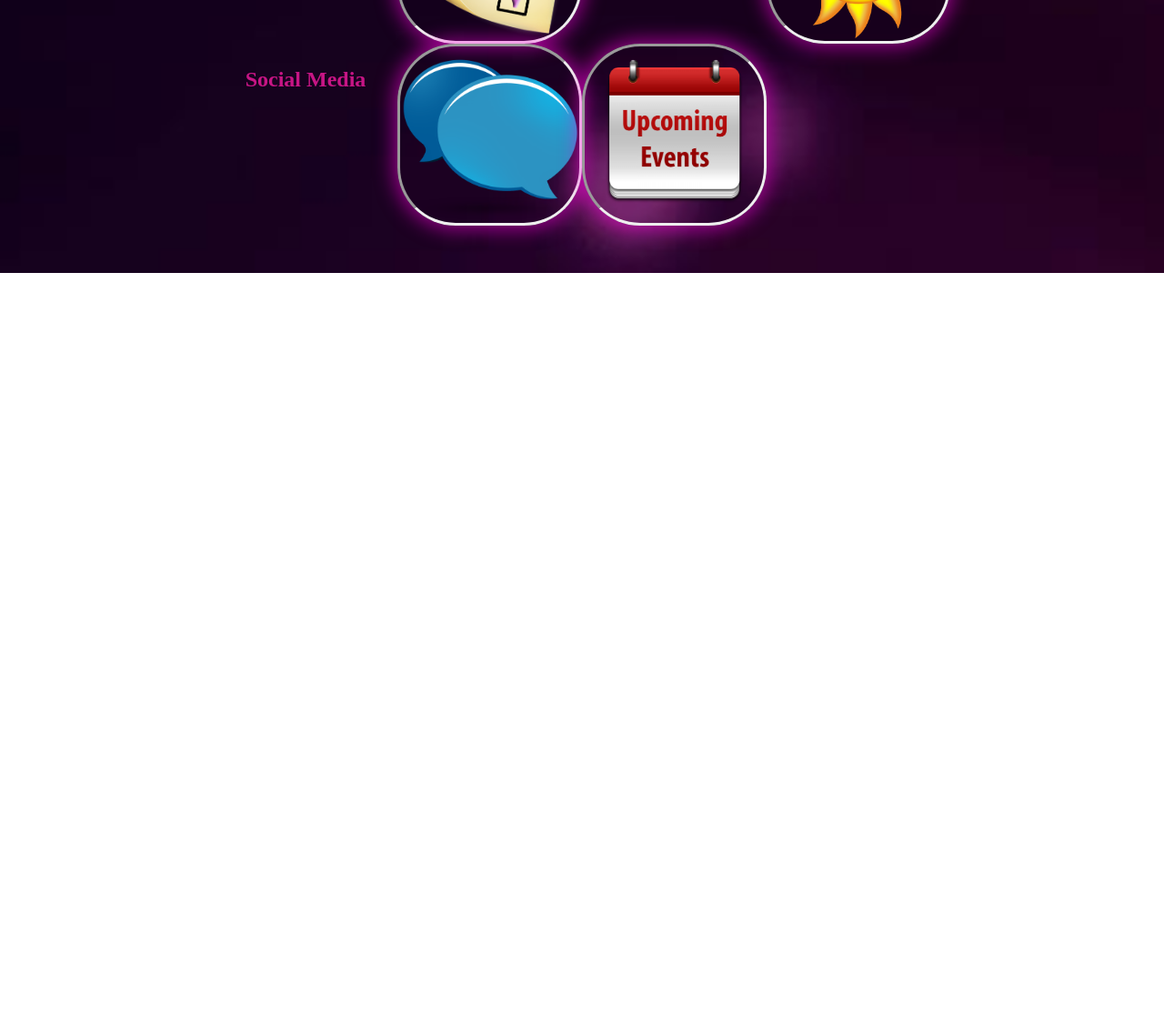
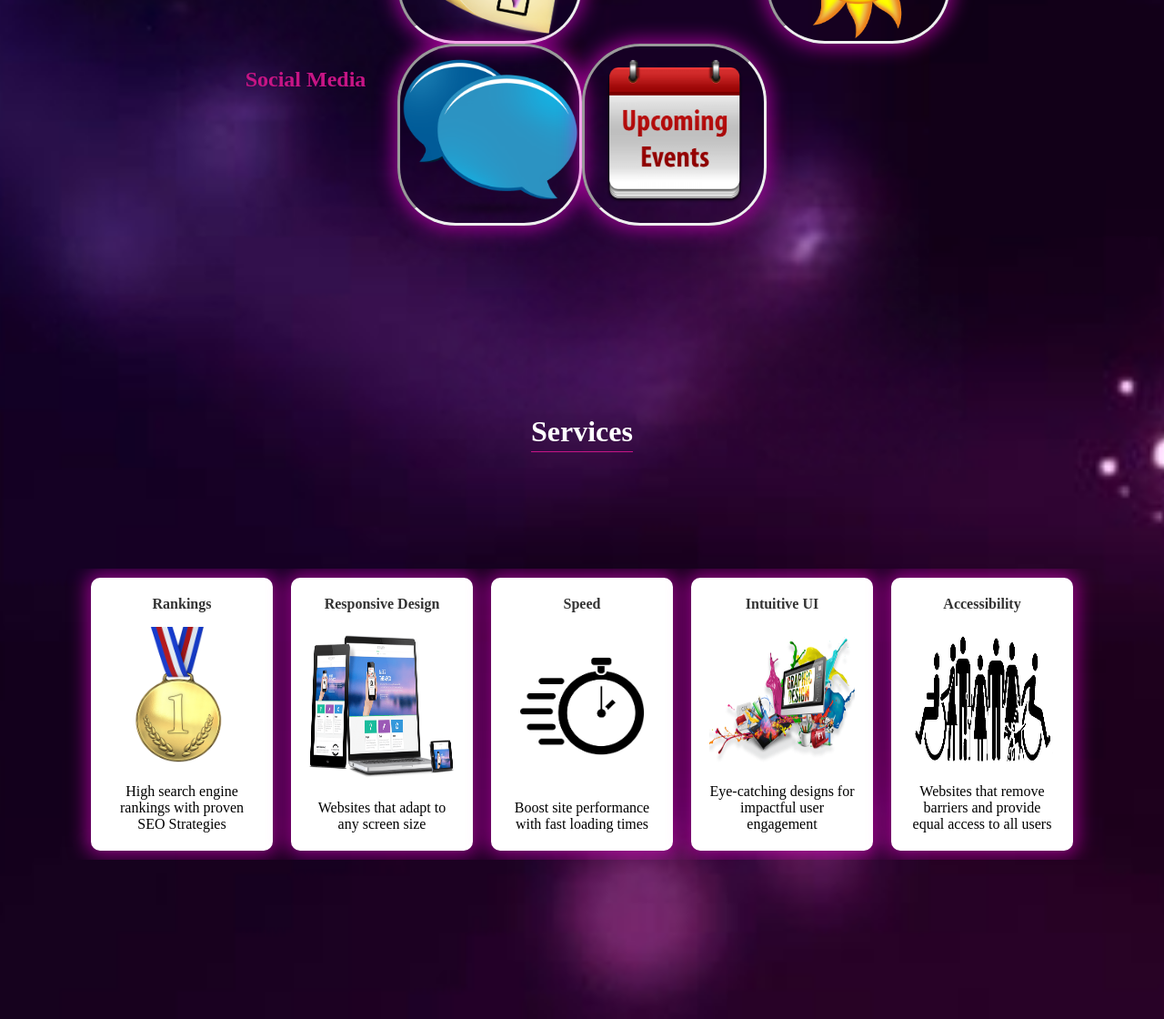
Before and after one commit to halatinn97/newPortfolio, a plain HTML site: page index.html in a window 1280 px wide. Shown: the part 3182-4302 px from the top of the page at 91% size. Before the commit the page ends 3482 px from the top, so only its background shows below. Drawn offline with Linux system fonts and the light colour scheme.

Commit message:
Add service section

```diff
--- a/css/styles.css
+++ b/css/styles.css
@@ -155,7 +155,7 @@ section {
 
 
 
-.language-container {
+.card-container {
     max-width: 100%;
     margin: 0 auto;
     overflow: auto;
@@ -187,10 +187,23 @@ section {
     box-shadow: 0 0 20px 5px rgba(255, 0, 225, 0.5);
 }
 
-.language-logo {
+.card p {
+    color: black;
+}
+
+.language-logo,
+.service-logo {
     max-width: 100%;
     height: inherit;
-    max-height: 70%;
+    max-height: 60%;
+}
+
+.services .card {
+    padding: 20px;
+    margin: 10px;
+    min-width: 200px;
+    max-width: 200px;
+    height: 300px;
 }
 
 .grid {
@@ -207,7 +220,6 @@ section {
 .grid__item {
     height: 200px;
     position: relative;
-    /* Set a fixed height for the grid items */
     padding: 10px;
     text-align: center;
     border: inset;
@@ -229,7 +241,6 @@ div #grid-a.grid__item,
 }
 
 .grid__overlay {
-    /* New styles for the overlay */
     position: absolute;
     top: 0;
     left: 0;
--- a/index.html
+++ b/index.html
@@ -119,7 +119,7 @@
 
         <div class="languages">
             <h2>Languages</h2>
-            <div class="language-container">
+            <div class="card-container">
                 <div class="card">
                     <h4>JavaScript</h4>
                     <img class="language-logo" src="img/javascript.png">
@@ -264,6 +264,39 @@
 
     </section>
 
+    <section class="services">
+        <h1 class="page-heading">Services</h1>
+        <div class="card-container">
+            <div class="card">
+                <h4>Rankings</h4>
+                <img class="service-logo" src="img/seo.png">
+                <p>High search engine rankings with proven SEO Strategies</p>
+            </div>
+            <div class="card">
+                <h4>Responsive Design</h4>
+                <img class="service-logo" src="img/responsive.png">
+                <p>Websites that adapt to any screen size</p>
+
+            </div>
+            <div class="card">
+                <h4>Speed</h4>
+                <img class="service-logo" src="img/speed.png">
+                <p>Boost site performance with fast loading times</p>
+            </div>
+            <div class="card">
+                <h4>Intuitive UI</h4>
+                <img class="service-logo" src="img/design.png">
+                <p>Eye-catching designs for impactful user engagement</p>
+            </div>
+            <div class="card">
+                <h4>Accessibility</h4>
+                <img class="service-logo" src="img/accessible.png">
+                <p>Websites that remove barriers and provide equal access to all users</p>
+            </div>
+        </div>
+
+    </section>
+
     <script src="js/script.js"></script>
 </body>
 
```
Also changed, not shown: img/accessible.png (added), img/design.png (added), img/responsive.png (added), img/seo.png (added), img/speed.png (added).
